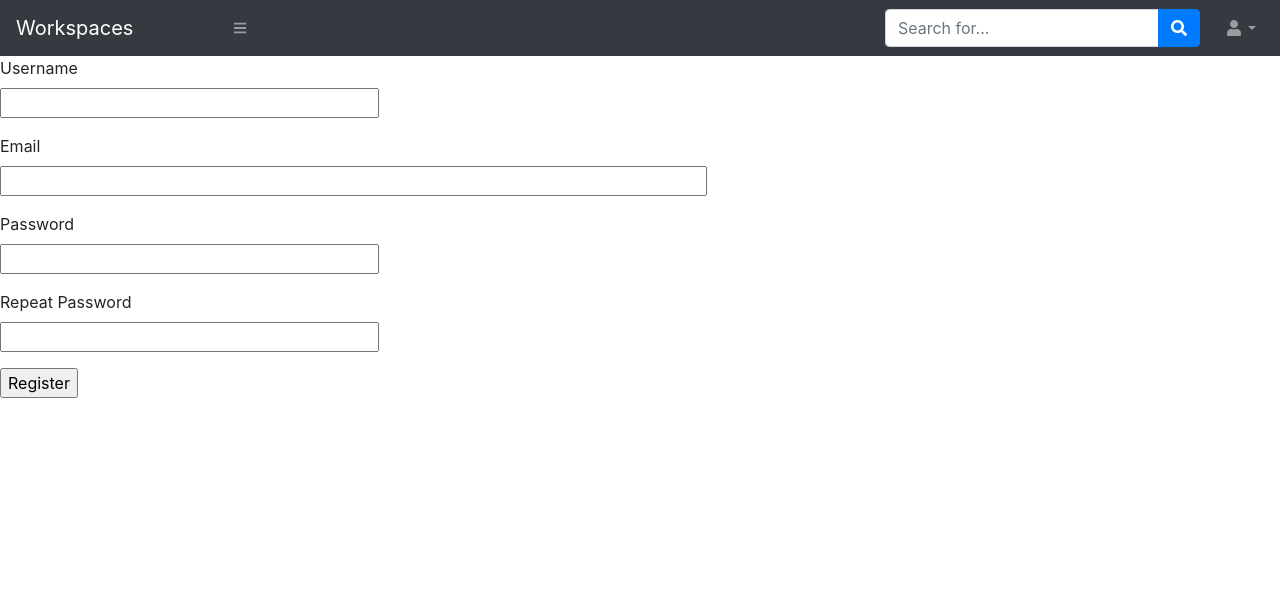
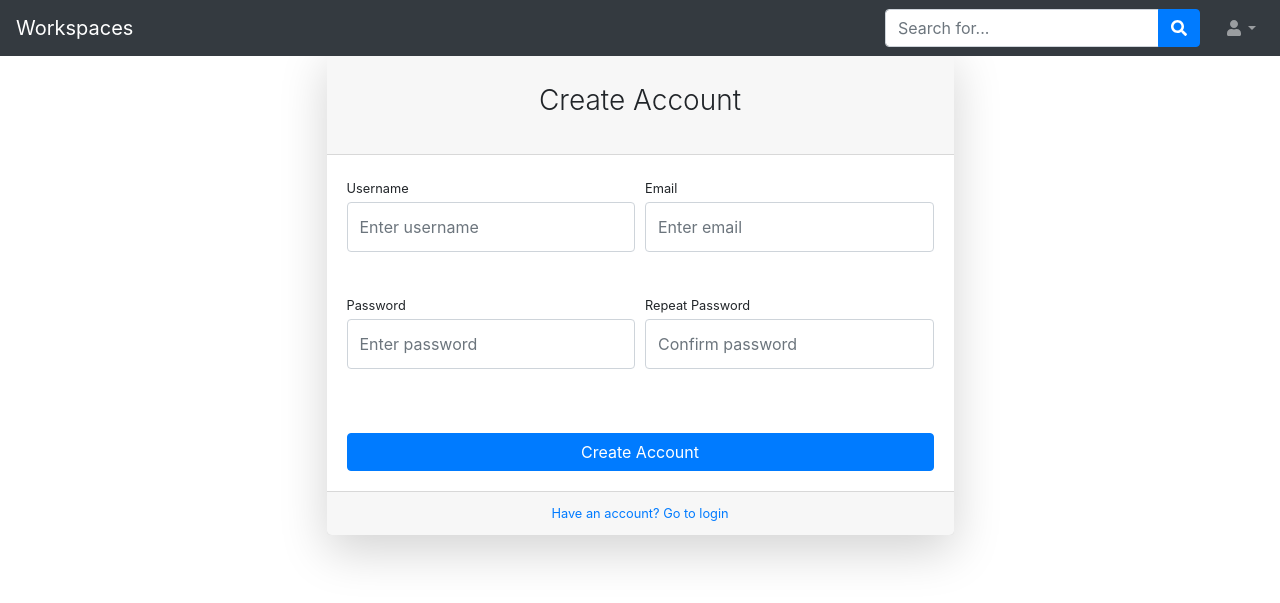
Before and after one commit to FARBEX97/linkcase-org, a Flask app: page /register in a window 1280 px wide. Shown: the top 603 px of the page. Run offline with Flask 2, Linux system fonts and the light colour scheme; some libraries are stand-ins or nearby versions.

Commit message:
upgraded

```diff
--- a/workspaces/forms/user.py
+++ b/workspaces/forms/user.py
@@ -11,12 +11,12 @@ class LoginForm(FlaskForm):
 
 
 class RegistrationForm(FlaskForm):
-    username = StringField('Username', validators=[DataRequired()])
-    email = StringField('Email', validators=[DataRequired(), Email()])
-    password = PasswordField('Password', validators=[DataRequired()])
+    username = StringField('Username', validators=[DataRequired()], render_kw={'placeholder': 'Enter username'})
+    email = StringField('Email', validators=[DataRequired(), Email()], render_kw={'placeholder': 'Enter email'})
+    password = PasswordField('Password', validators=[DataRequired()], render_kw={'placeholder': 'Enter password'})
     password2 = PasswordField(
-        'Repeat Password', validators=[DataRequired(), EqualTo('password')])
-    submit = SubmitField('Register')
+        'Repeat Password', validators=[DataRequired(), EqualTo('password')], render_kw={'placeholder': 'Confirm password'})
+    submit = SubmitField('Create Account')
 
     def validate_username(self, username):
         user = User.query.filter_by(username=username.data).first()
--- a/workspaces/templates/auth/register.html
+++ b/workspaces/templates/auth/register.html
@@ -1,37 +1,64 @@
 {% extends "base.html" %}
 
 {% block content %}
-    <h1>Register</h1>
+<div class="container">
+    <div class="row justify-content-center">
+        <div class="col-lg-7">
+            <div class="card shadow-lg border-0 rounded-lg mt-5">
+                <div class="card-header"><h3 class="text-center font-weight-light my-4">Create Account</h3></div>
+                <div class="card-body">
                     <form action="" method="post">
                         {{ form.hidden_tag() }}
-        <p>
-            {{ form.username.label }}<br>
-            {{ form.username(size=32) }}<br>
+                        <div class="form-row">
+                            <div class="col-md-6">
+                                <div class="form-group">
+                                    {{ form.username.label(class="small mb-1") }}
+                                    {{ form.username(class="form-control py-4") }}<br>
                                     {% for error in form.username.errors %}
                                     <span style="color: red;">[{{ error }}]</span>
                                     {% endfor %}
-        </p>
-        <p>
-            {{ form.email.label }}<br>
-            {{ form.email(size=64) }}<br>
+                                </div>
+                            </div>
+                            <div class="col-md-6">
+                                <div class="form-group">
+                                    {{ form.email.label(class="small mb-1") }}<br>
+                                    {{ form.email(class="form-control py-4") }}<br>
                                     {% for error in form.email.errors %}
                                     <span style="color: red;">[{{ error }}]</span>
                                     {% endfor %}
-        </p>
-        <p>
-            {{ form.password.label }}<br>
-            {{ form.password(size=32) }}<br>
+                                </div>
+                            </div>
+                        </div>
+                        <div class="form-row">
+                            <div class="col-md-6">
+                                <div class="form-group">
+                                    {{ form.password.label(class="small mb-1") }}<br>
+                                    {{ form.password(class="form-control py-4") }}<br>
                                     {% for error in form.password.errors %}
                                     <span style="color: red;">[{{ error }}]</span>
                                     {% endfor %}
-        </p>
-        <p>
-            {{ form.password2.label }}<br>
-            {{ form.password2(size=32) }}<br>
+                                </div>
+                            </div>
+                            <div class="col-md-6">
+                                <div class="form-group">
+                                    {{ form.password2.label(class="small mb-1") }}<br>
+                                    {{ form.password2(class="form-control py-4") }}<br>
                                     {% for error in form.password2.errors %}
                                     <span style="color: red;">[{{ error }}]</span>
                                     {% endfor %}
-        </p>
-        <p>{{ form.submit() }}</p>
+                                </div>
+                            </div>
+                        </div>
+                        <div class="form-group mt-4 mb-0">
+                            {{ form.submit(class="btn btn-primary btn-block") }}
+                        </div>
                     </form>
+                </div>
+                <div class="card-footer text-center">
+                    <div class="small"><a href="{{ url_for('login') }}">Have an account? Go to login</a></div>
+                </div>
+            </div>
+        </div>
+    </div>
+</div>
 {% endblock %}
--- a/workspaces/templates/base.html
+++ b/workspaces/templates/base.html
@@ -18,7 +18,9 @@
     <body class="sb-nav-fixed">
         <nav class="sb-topnav navbar navbar-expand navbar-dark bg-dark">
             <a class="navbar-brand" href="#">Workspaces</a>
+            {% if current_user.is_anonymous == False %}
             <button class="btn btn-link btn-sm order-1 order-lg-0" id="sidebarToggle" href="#"><i class="fas fa-bars"></i></button>
+            {% endif %}
             <!-- Navbar Search-->
             <form class="d-none d-md-inline-block form-inline ml-auto mr-0 mr-md-3 my-2 my-md-0">
                 <div class="input-group">
```
Also changed, not shown: workspaces/templates/auth/login.html (+0 -7 lines), workspaces.db. Lines whose indentation alone changed are shown as unchanged.
